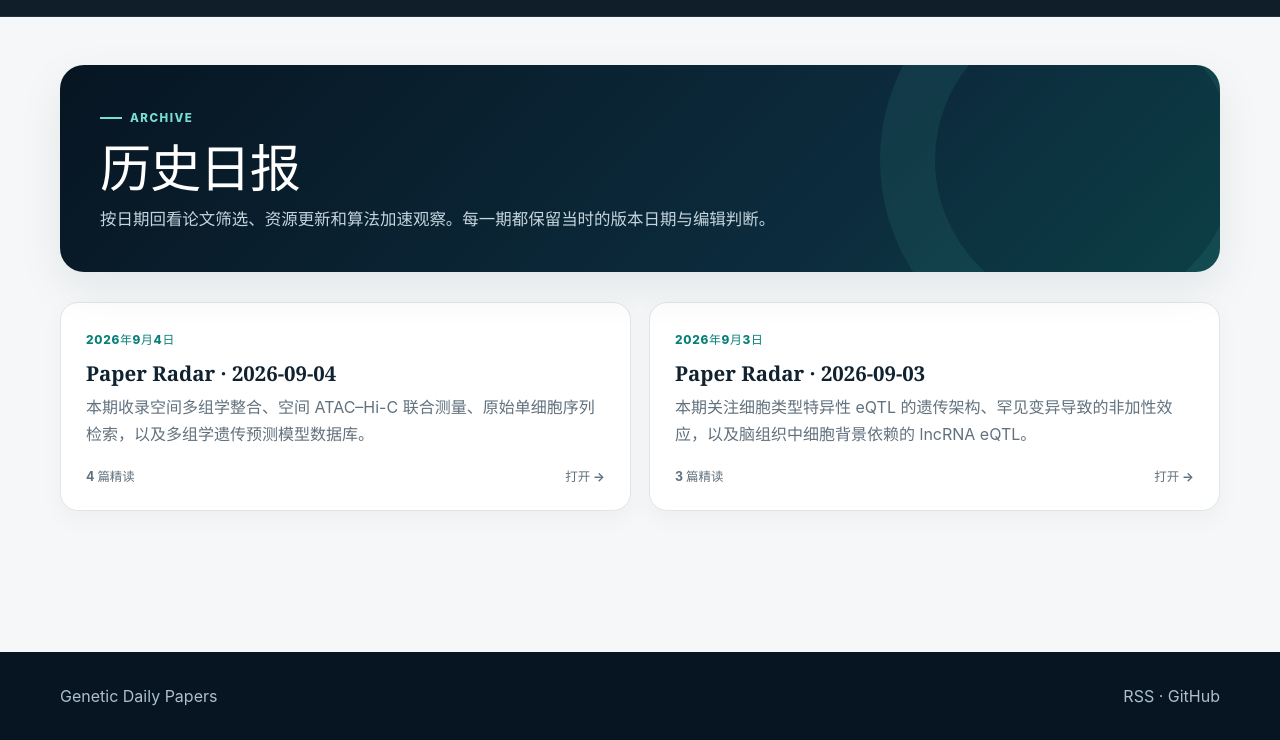
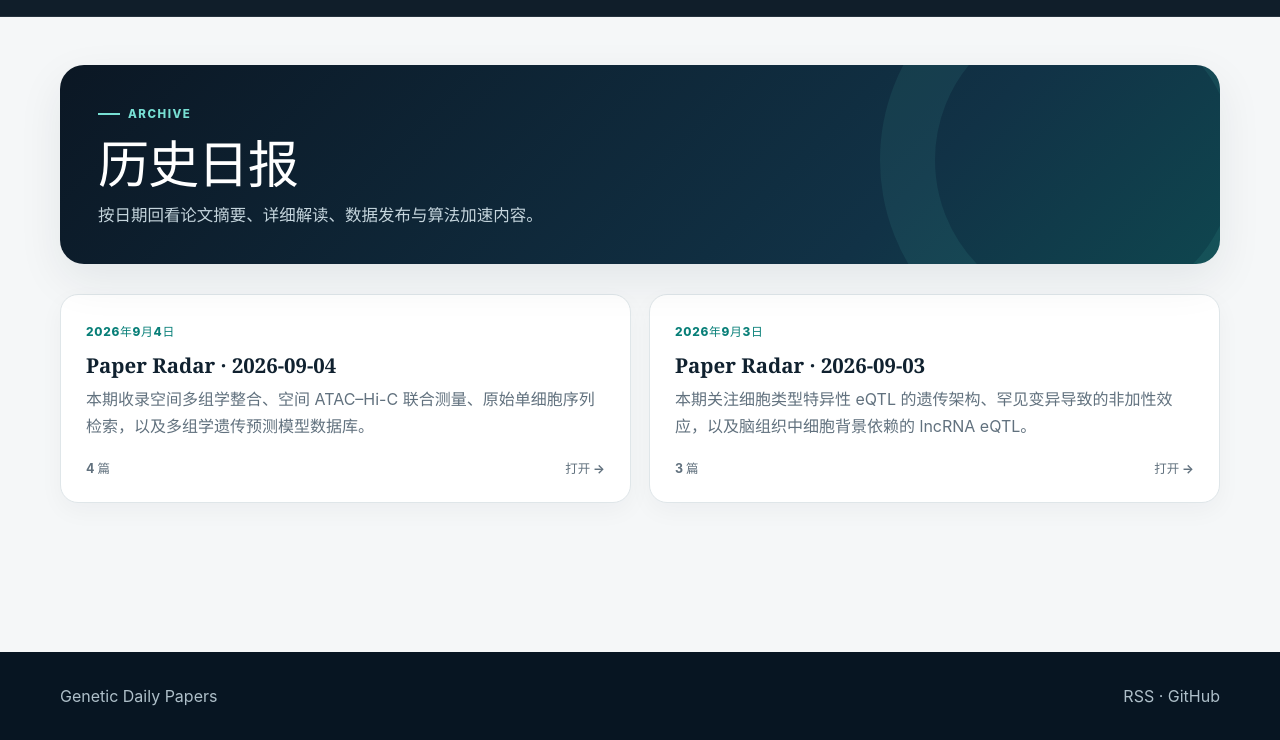
Before and after one commit to LucaJiang/genetic-daily-papers, an Astro site: page /archive in a window 1280 px wide. Shown: the part 60-800 px from the top of the page. Built offline with nearby package versions, Linux system fonts and the light colour scheme; Astro itself is replaced by a stand-in of ours.

Commit message:
copy: simplify archive wording

```diff
--- a/src/pages/archive.astro
+++ b/src/pages/archive.astro
@@ -1,16 +1,18 @@
 ---
 import Base from '../layouts/Base.astro';
 import { getCollection } from 'astro:content';
-const entries = (await getCollection('daily')).sort((a, b) => +b.data.date - +a.data.date);
+const entries = (await getCollection('daily'))
+  .filter((entry) => entry.data.papers.length > 0)
+  .sort((a, b) => +b.data.date - +a.data.date);
 const formatDate = (date: Date) => new Intl.DateTimeFormat('zh-CN', {
   year: 'numeric', month: 'long', day: 'numeric', timeZone: 'UTC',
 }).format(date);
 ---
 <Base title="Archive · Genetic Daily Papers">
-  <section class="hero">
+  <section class="hero hero--v4">
     <div class="eyebrow">Archive</div>
     <h1>历史日报</h1>
-    <p>按日期回看论文筛选、资源更新和算法加速观察。每一期都保留当时的版本日期与编辑判断。</p>
+    <p>按日期回看论文摘要、详细解读、数据发布与算法加速内容。</p>
   </section>
   <div class="archive-grid">
     {entries.map((entry) => (
@@ -18,7 +20,7 @@ const formatDate = (date: Date) => new Intl.DateTimeFormat('zh-CN', {
         <time datetime={entry.data.date.toISOString()}>{formatDate(entry.data.date)}</time>
         <h2>{entry.data.title}</h2>
         <p>{entry.data.summary}</p>
-        <div class="topic-card__footer"><span>{entry.data.papers.length} 篇精读</span><span>打开 →</span></div>
+        <div class="topic-card__footer"><span>{entry.data.papers.length} 篇</span><span>打开 →</span></div>
       </a>
     ))}
   </div>
```
